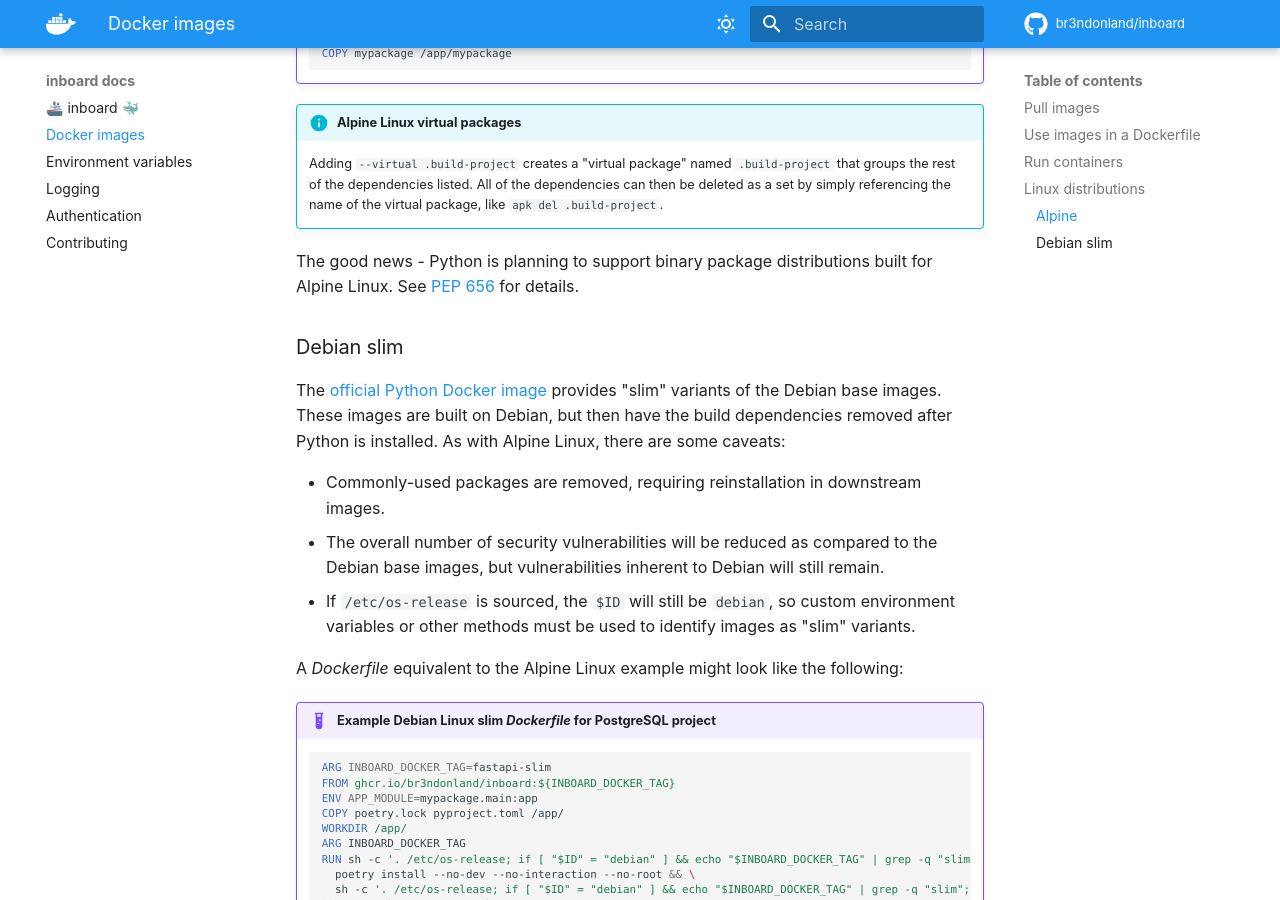
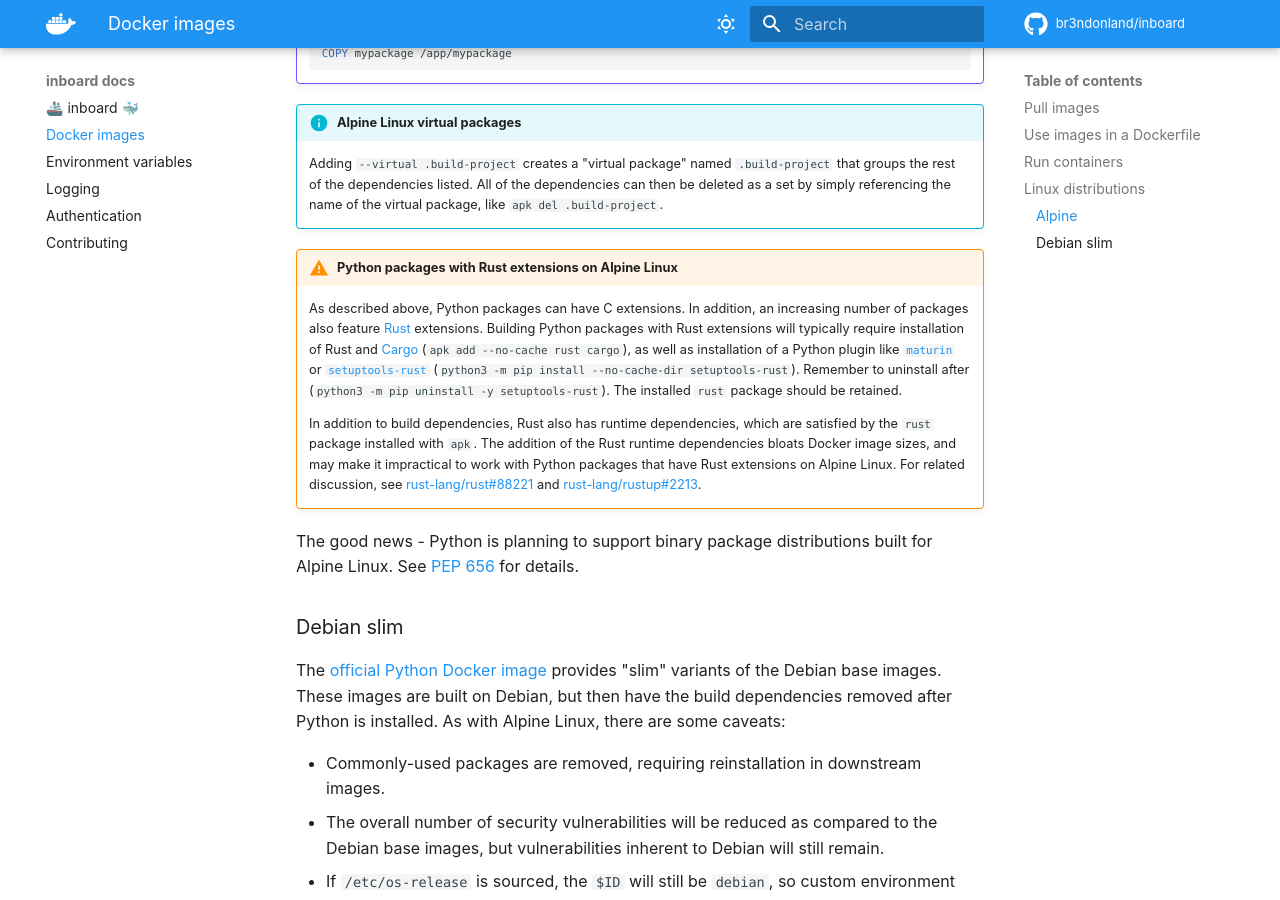
Before and after one commit to br3ndonland/inboard, an MkDocs documentation site: the page built from docs/docker.md, in a window 1280 px wide and 900 px high, scrolled down 4416 px. Built offline with MkDocs 1.6.1 and Material for MkDocs 9.7.7, drawn with Linux system fonts in a browser that asks for light colours; comment, search, counter and statistics services are not loaded.

Commit message:
Document Rust Python extensions on Alpine Linux
br3ndonland/inboard#37
br3ndonland/inboard#43

```diff
--- a/docs/docker.md
+++ b/docs/docker.md
@@ -183,6 +183,12 @@
 
     Adding `--virtual .build-project` creates a "virtual package" named `.build-project` that groups the rest of the dependencies listed. All of the dependencies can then be deleted as a set by simply referencing the name of the virtual package, like `apk del .build-project`.
 
+!!! warning "Python packages with Rust extensions on Alpine Linux"
+
+    As described above, Python packages can have C extensions. In addition, an increasing number of packages also feature [Rust](https://www.rust-lang.org/) extensions. Building Python packages with Rust extensions will typically require installation of Rust and [Cargo](https://doc.rust-lang.org/cargo/) (`apk add --no-cache rust cargo`), as well as installation of a Python plugin like [`maturin`](https://github.com/PyO3/maturin) or [`setuptools-rust`](https://github.com/PyO3/setuptools-rust) (`python3 -m pip install --no-cache-dir setuptools-rust`). Remember to uninstall after (`python3 -m pip uninstall -y setuptools-rust`). The installed `rust` package should be retained.
+
+    In addition to build dependencies, Rust also has runtime dependencies, which are satisfied by the `rust` package installed with `apk`. The addition of the Rust runtime dependencies bloats Docker image sizes, and may make it impractical to work with Python packages that have Rust extensions on Alpine Linux. For related discussion, see [rust-lang/rust#88221](https://github.com/rust-lang/rust/issues/88221) and [rust-lang/rustup#2213](https://github.com/rust-lang/rustup/issues/2213).
+
 The good news - Python is planning to support binary package distributions built for Alpine Linux. See [PEP 656](https://www.python.org/dev/peps/pep-0656/) for details.
 
 ### Debian slim
```
